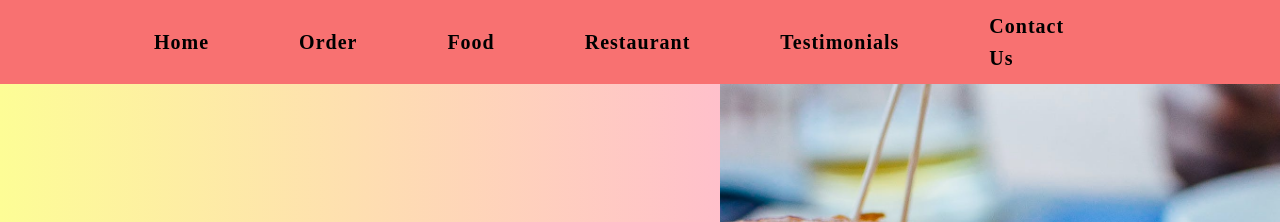
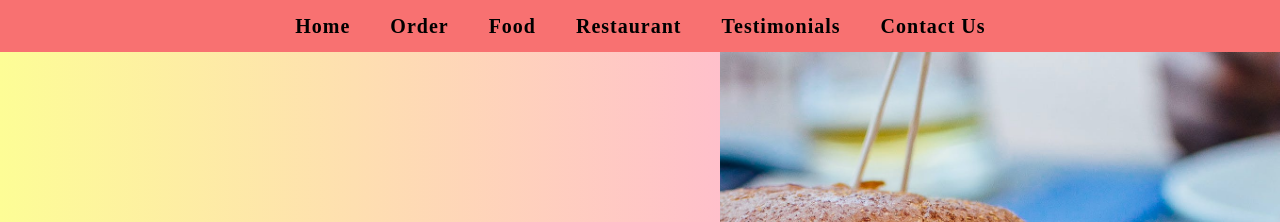
Before and after one commit to P-JAGADISH/simplotel_assignment, a plain HTML site: page index.html in a window 1280 px wide. Shown: the top 222 px of the page. Drawn offline with Linux system fonts and the light colour scheme.

Commit message:
updated the style

```diff
--- a/index.html
+++ b/index.html
@@ -74,8 +74,8 @@
             </a>
         </div>
     </section>
-    <script src="./script.js"></script>
 
+   <script src="./script.js"></script>
 
 </body>
 
--- a/styles.css
+++ b/styles.css
@@ -28,13 +28,14 @@
 nav ul {
   list-style: none;
   display: flex;
-            justify-content: space-between;
+  justify-content: flex-end;
   width: 80%;
   align-items: center;
+  margin-right: 40px;
 }
+
 nav li {
-             margin-left: 90px;
-
+  margin-left: 40px;
 }
 
 nav ul li a {
@@ -218,7 +219,8 @@
     width: 80%;
   }
 
-            .hero-left, section.gallery-section {
+  .hero-left,
+  section.gallery-section {
     padding: 60px;
   }
 }
@@ -302,7 +304,8 @@
 }
 
 @media (max-width: 576px) {
-            .hero-left, section.gallery-section {
+  .hero-left,
+  section.gallery-section {
     padding: 30px 15px;
   }
 
```
Lines whose indentation alone changed are shown as unchanged.
